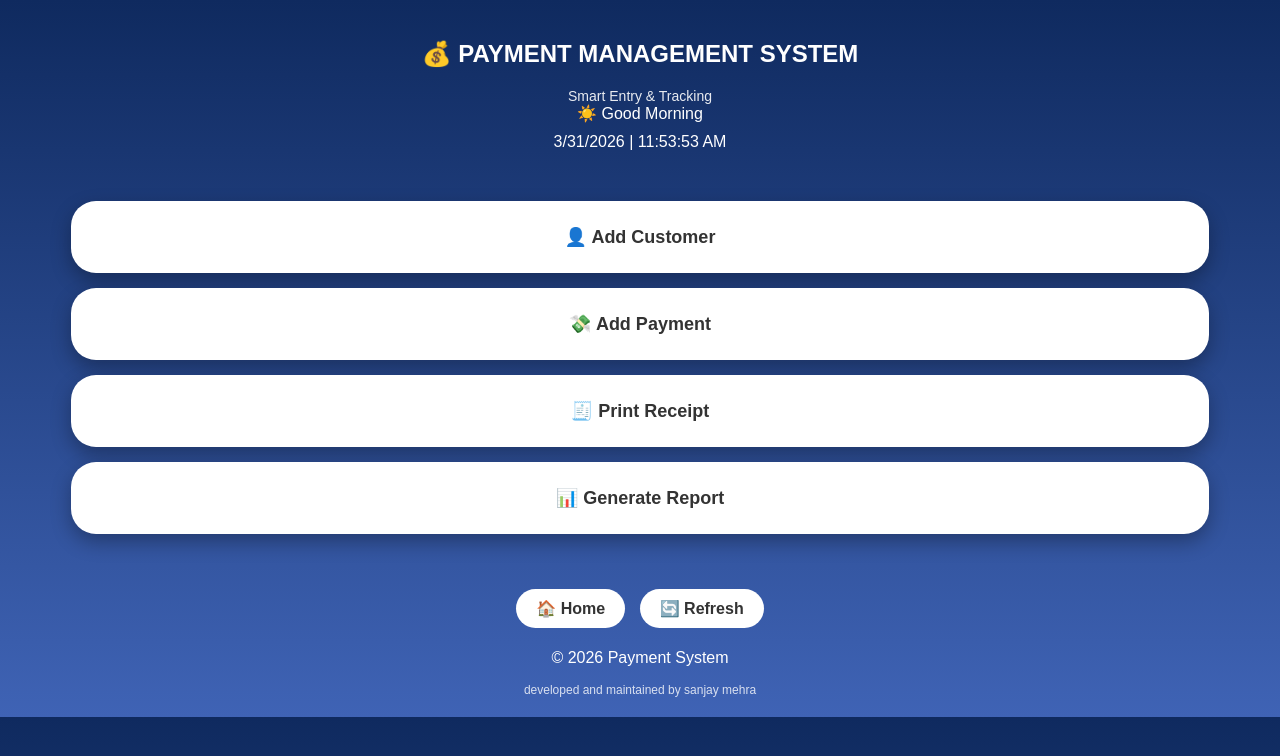
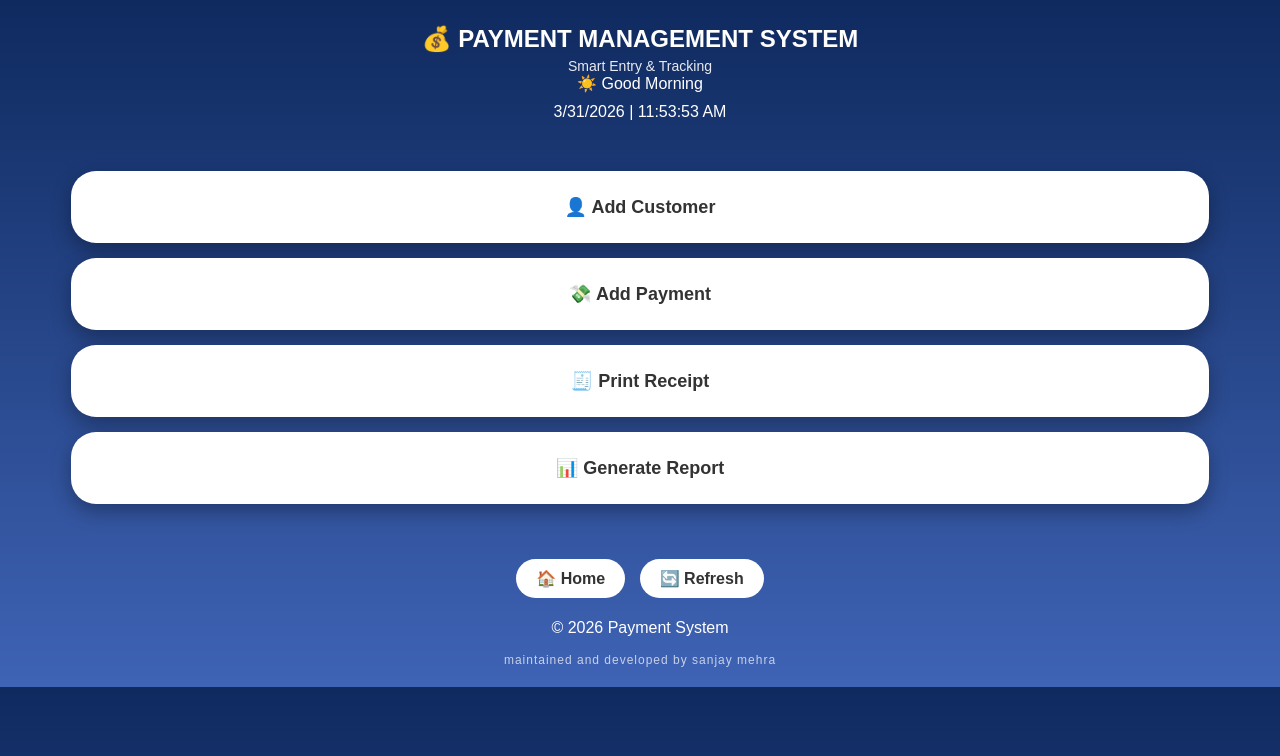
Before and after one commit to MEHRASANJAY14/payments, a plain HTML site: page index.html in a window 1280 px wide. Drawn offline with Linux system fonts and the light colour scheme.

Commit message:
Update index.html

```diff
--- a/index.html
+++ b/index.html
@@ -16,6 +16,9 @@
 /* HEADER */
 .header {
   padding:20px;
+}
+.header h2 {
+  margin:5px 0;
 }
 .sub {
   font-size:14px;
@@ -65,11 +68,12 @@
   font-weight:bold;
 }
 
-/* small text */
+/* small footer text */
 .small-text {
   font-size:12px;
-  opacity:0.8;
+  opacity:0.7;
   margin-top:10px;
+  letter-spacing:1px;
 }
 </style>
 </head>
@@ -85,7 +89,7 @@
   <div class="time" id="time"></div>
 </div>
 
-<!-- CARDS -->
+<!-- MAIN CARDS -->
 <div class="container">
 
   <div class="card" onclick="openPage('customer.html')">
@@ -114,9 +118,8 @@
 
   <p>© 2026 Payment System</p>
 
-  <!-- ✅ YOUR TEXT -->
   <div class="small-text">
-    developed and maintained by sanjay mehra
+    maintained and developed by sanjay mehra
   </div>
 
 </div>
@@ -124,10 +127,15 @@
 <script>
 // Greeting
 const hour = new Date().getHours();
-let msg = hour < 12 ? "☀️ Good Morning" : hour < 18 ? "🌤️ Good Afternoon" : "🌙 Good Evening";
+let msg = "Welcome";
+
+if(hour < 12) msg = "☀️ Good Morning";
+else if(hour < 18) msg = "🌤️ Good Afternoon";
+else msg = "🌙 Good Evening";
+
 document.getElementById("greeting").innerText = msg;
 
-// Time
+// Live Time
 function updateTime(){
   const now = new Date();
   document.getElementById("time").innerText =
```
